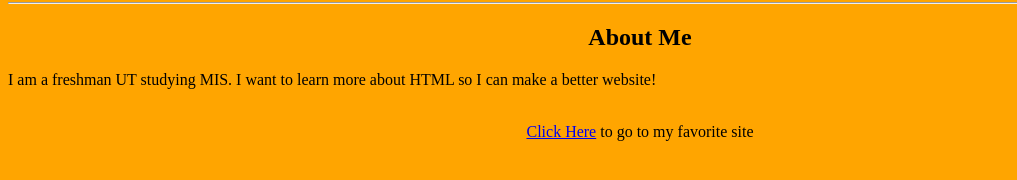
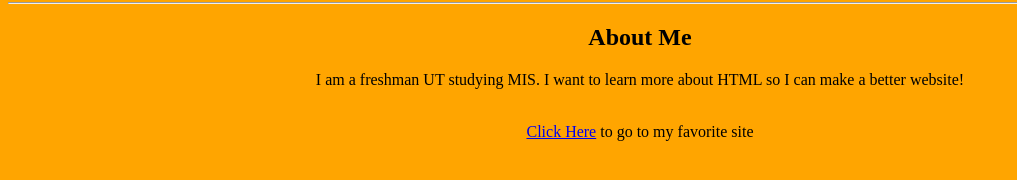
Before and after one commit to carsharris/carsharris, a plain HTML site: page index.html in a window 1280 px wide. Shown: the part 338-518 px from the top of the page, without its empty margins (0-1017 px from the left). Drawn offline with Linux system fonts and the light colour scheme.

Commit message:
Update index.html

```diff
--- a/index.html
+++ b/index.html
@@ -7,7 +7,7 @@
  <center><img src="https://scontent.fftw1-1.fna.fbcdn.net/v/t1.0-9/38996947_113114189629934_5200920699253817344_n.jpg?_nc_cat=103&_nc_ht=scontent.fftw1-1.fna&oh=c943dcf86825619c6dae1cef708e278b&oe=5D2BF808" width="265" height="266" align="BOTTOM" /></center><hr />
 
   <h2 style="text-align: center;">About Me</h1>
- <p>I am a freshman UT studying MIS. I want to learn more about HTML so I can make a better website! <br /><br /></p>
+<center> <p>I am a freshman UT studying MIS. I want to learn more about HTML so I can make a better website! <br /><br /></p><center>
 
 
  <body bgcolor = "Orange">
```
